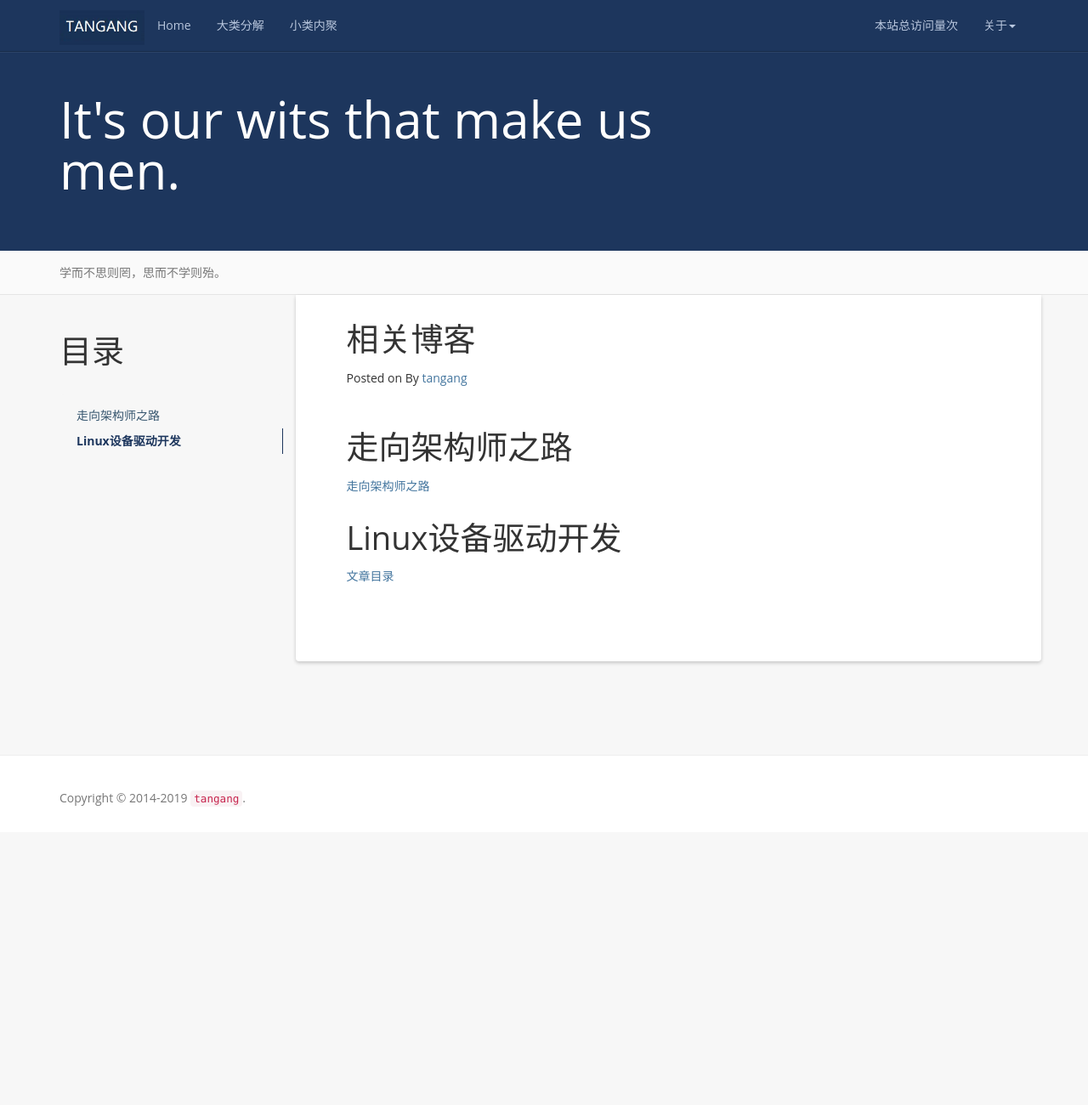
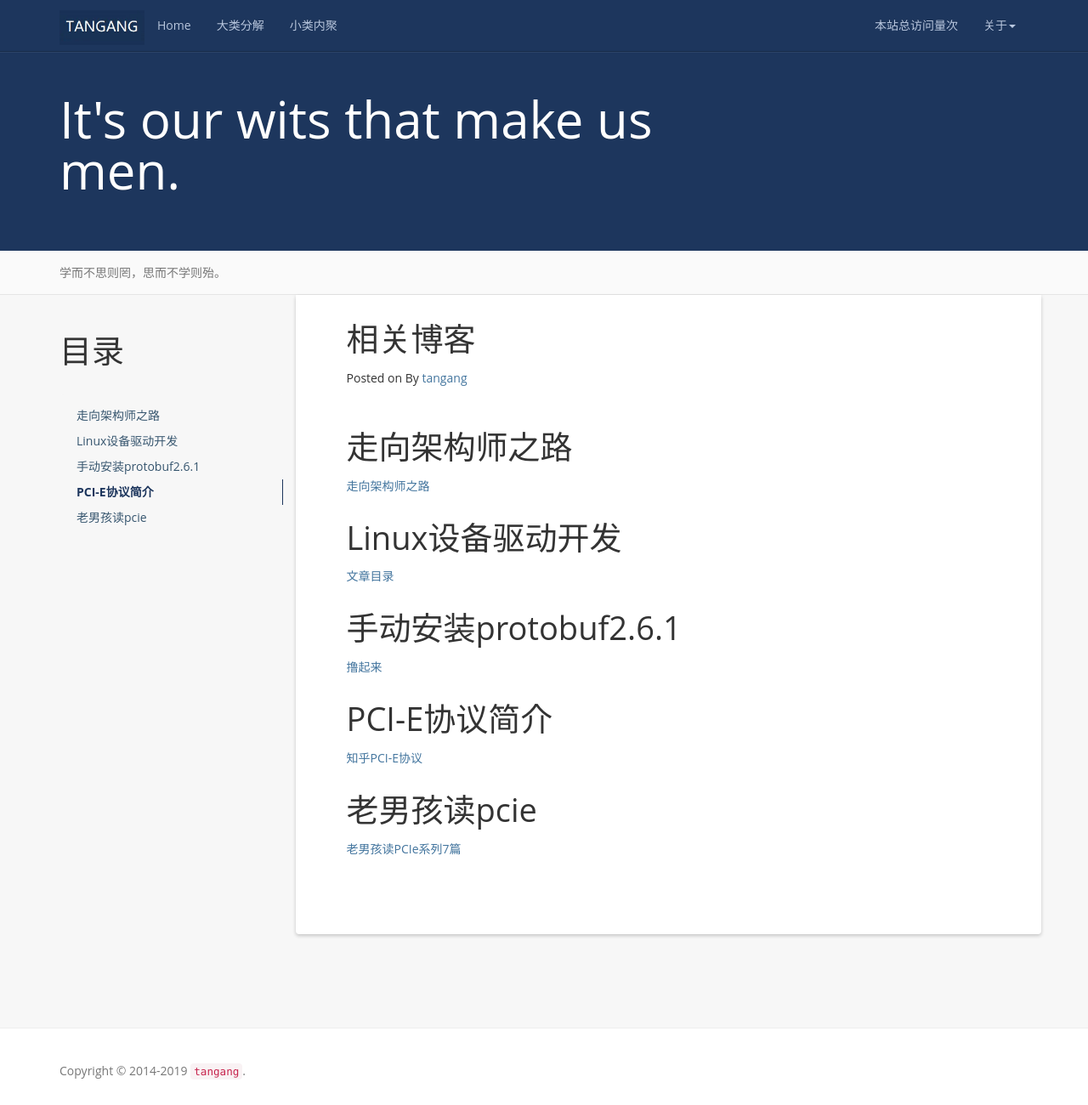
Before and after one commit to tangang/tangang.github.io, a Jekyll site: the page built from reference.md, in a window 1280 px wide and 1300 px high. Shown: the whole window at 85% size. Built offline with Jekyll 4.4.1, drawn with Linux system fonts in a browser that asks for light colours; nearby versions of some CDN libraries; a script that is not in the unit is left out; comment, search, counter and statistics services are not loaded.

Commit message:
update reference blog

```diff
--- a/reference.md
+++ b/reference.md
@@ -15,3 +15,15 @@ permalink: /reference/
 Linux设备驱动开发
 =====================
 [文章目录](https://blog.csdn.net/xy010902100449/article/details/46508319)
+
+手动安装protobuf2.6.1
+=====================
+[撸起来](https://blog.csdn.net/xiexievv/article/details/47396725)
+
+PCI-E协议简介
+=====================
+[知乎PCI-E协议](https://zhuanlan.zhihu.com/PCI-Express)
+
+老男孩读pcie
+=====================
+[老男孩读PCIe系列7篇](https://www.jianshu.com/u/0729cdd65e62)
```
